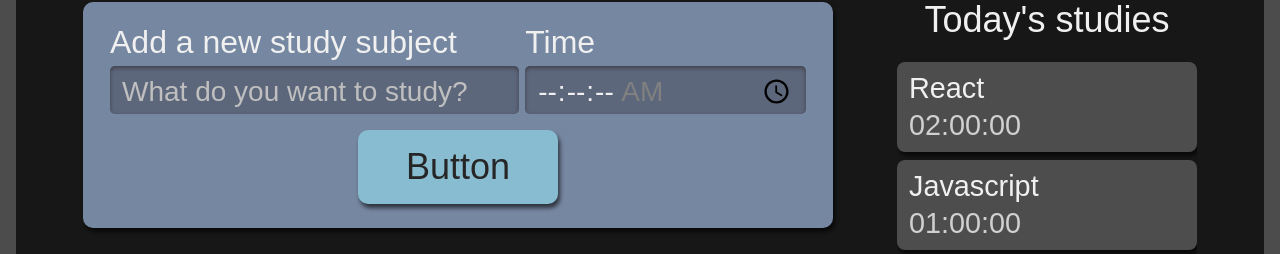
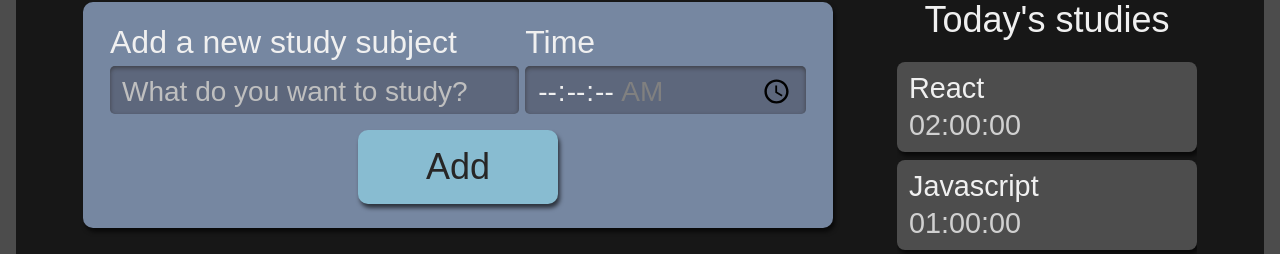
Before and after one commit to cruzmatheus/react-timer, a React (Create React App) app: page / in a window 1280 px wide. Shown: the part 270-524 px from the top of the page. Built offline with nearby package versions, Linux system fonts and the light colour scheme.

Commit message:
Isolating ListItem

```diff
--- a/src/components/Button/index.tsx
+++ b/src/components/Button/index.tsx
@@ -1,11 +1,11 @@
 import React from 'react'
 import style from './Button.module.scss'
 
-class Button extends React.Component {
+class Button extends React.Component<{children: String}> {
     render() {
       return (
         <button className={style.botao}>
-          Button
+          {this.props.children}
         </button>
       )
     }
--- a/src/components/Form/index.tsx
+++ b/src/components/Form/index.tsx
@@ -27,7 +27,9 @@ class Form extends React.Component {
               max='01:30:00'
               required />
           </div>
-          <Button />
+          <Button>
+            Add
+          </Button>
         </form>
       )
     }
--- /dev/null
+++ b/src/components/List/Item/index.tsx
@@ -0,0 +1,10 @@
+import style from '../List.module.scss'
+
+export default function Item({name, time}: { name: string, time: string }) {
+  return (
+    <li className={style.item}>
+      <h3>{name}</h3>
+      <span>{time}</span>
+    </li>
+  )
+}
--- a/src/components/List/index.tsx
+++ b/src/components/List/index.tsx
@@ -1,4 +1,5 @@
 import style from './List.module.scss'
+import Item from './Item'
 
 function List() {
     const tasks = [
@@ -16,10 +17,10 @@ function List() {
             <h2>Today's studies</h2>
             <ul>
               {tasks.map((element, index) => (
-                <li key={index} className={style.item}>
-                  <h3>{element.name}</h3>
-                  <span>{element.time}</span>
-                </li>
+                <Item
+                  key={index}
+                 {...element}
+                />
               ))}
             </ul>
         </aside>
```
